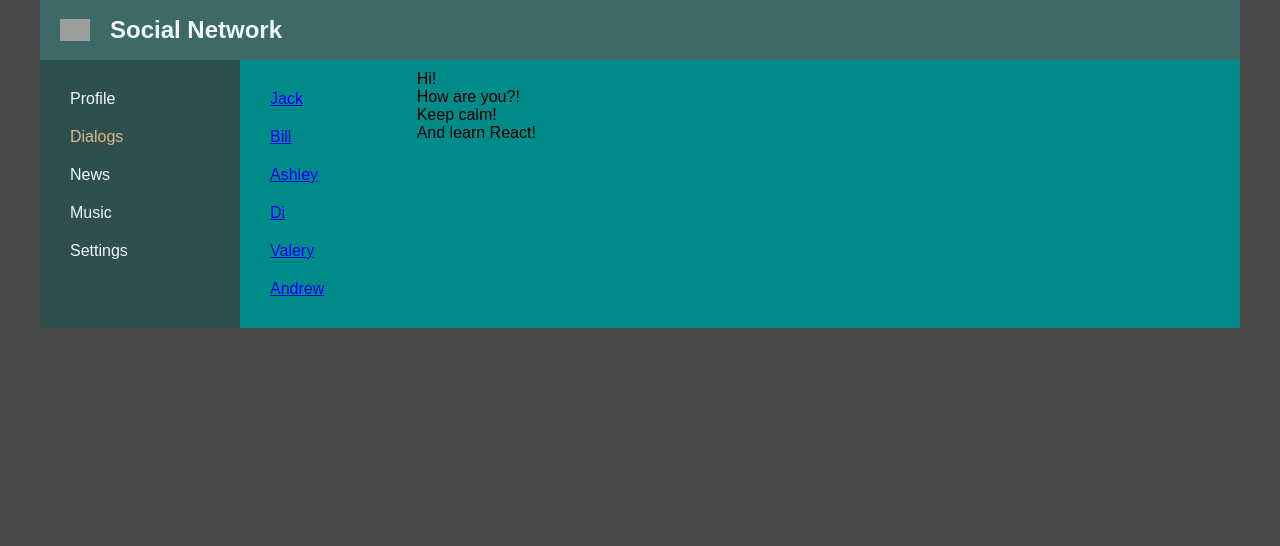
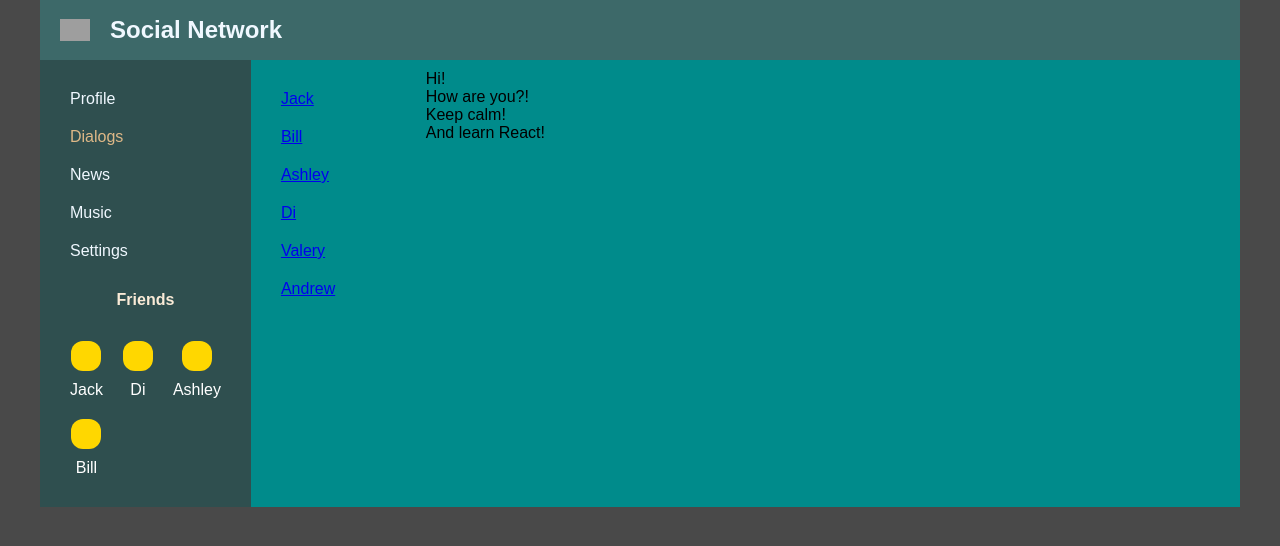
Before and after one commit to moralet-dev/react-first-app, a React (Create React App) app: page /dialogs in a window 1280 px wide. Shown: the top 546 px of the page. Built offline with nearby package versions, Linux system fonts and the light colour scheme; grey boxes are pictures that could not be loaded.

Commit message:
added Friends component to Navbar

```diff
--- a/src/App.js
+++ b/src/App.js
@@ -14,7 +14,7 @@ function App(props) {
         <BrowserRouter>
             <div className="app-wrapper">
                 <Header/>
-                <Navbar/>
+                <Navbar state={props.state.navbarPage}/>
                 <div className="app-wrapper-content">
                     <Routes>
                         <Route path="/profile"
--- a/src/NotRedux/state.js
+++ b/src/NotRedux/state.js
@@ -22,5 +22,13 @@ export let state = {
             {id: '1', msg: 'How are you?', likesCount: '68'},
         ]
     },
+    navbarPage:{
+        friends:[
+            {name: 'Jack'},
+            {name: 'Di'},
+            {name: 'Ashley'},
+            {name: 'Bill'},
+        ]
+    }
 
 }
--- a/src/components/Navbar/Navbar.jsx
+++ b/src/components/Navbar/Navbar.jsx
@@ -1,8 +1,9 @@
 import React from "react";
 import s from './Navbar.module.css'
 import {NavLink} from "react-router-dom";
+import NavbarFriends from "./NavbarFriends/NavbarFriends";
 
-function Navbar() {
+function Navbar(props) {
     return (
         <nav className={s.nav}>
             <div className={s.item}>
@@ -30,6 +31,7 @@ function Navbar() {
                          className={(navData) => navData.isActive ? `${s.active}` : ""}>
                     Settings
                 </NavLink></div>
+            <NavbarFriends firends={props.state.friends}/>
         </nav>
     )
 }
--- /dev/null
+++ b/src/components/Navbar/NavbarFriends/FriendItem/FriendItem.jsx
@@ -0,0 +1,13 @@
+import React from "react";
+import s from '../NavbarFriends.module.css'
+
+const FriendItem = (props) => {
+    return (
+        <div className={s.wrapper_bottom_firend}>
+            <div className={s.friend_image}></div>
+            {props.name}
+        </div>
+    )
+
+};
+export default FriendItem
--- /dev/null
+++ b/src/components/Navbar/NavbarFriends/NavbarFriends.jsx
@@ -0,0 +1,16 @@
+import React from "react";
+import s from './NavbarFriends.module.css'
+import FriendItem from "./FriendItem/FriendItem";
+
+const NavbarFriends = (props) => {
+    return (
+        <div className={s.wrapper}>
+            <h4>Friends</h4>
+            <div className={s.wrapper_bottom}>
+                {props.firends.map((friend) => <FriendItem name={friend.name}/>)}
+            </div>
+        </div>
+    )
+
+};
+export default NavbarFriends
--- /dev/null
+++ b/src/components/Navbar/NavbarFriends/NavbarFriends.module.css
@@ -0,0 +1,25 @@
+.wrapper h4{
+    width: 100%;
+    text-align: center;
+    color: antiquewhite;
+}
+.friend_image{
+    background-color: gold;
+    width: 30px;
+    height: 30px;
+    border-radius: 40%;
+    margin-bottom: 10px;
+}
+.wrapper_bottom{
+    display: grid;
+    grid-template-columns: 4fr 4fr 4fr;
+    text-align: center;
+}
+.wrapper_bottom_firend{
+    display: flex;
+    flex-direction: column;
+    justify-content: center;
+    align-items: center;
+    color: #fff;
+    padding: 10px;
+}
```
